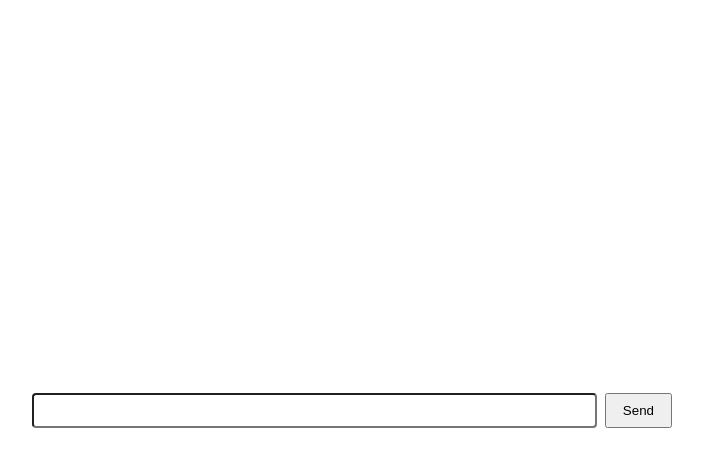
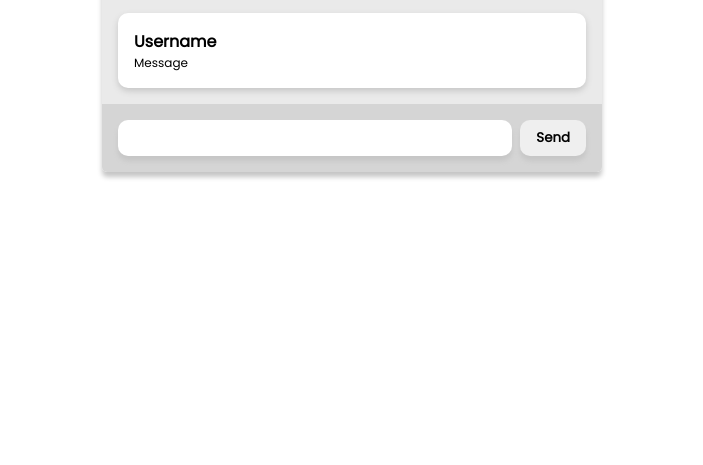
Before and after one commit to Eryk-Kanownik/team-project, a website: page public/index.html in a window 1280 px wide. Shown: the part 356-821 px from the top of the page, without its empty margins (288-991 px from the left). After the commit the page ends 800 px from the top, so only its background shows below. Drawn offline with nearby package versions, Linux system fonts and the light colour scheme.

Commit message:
layout oraz stylowanie strony głównej

```diff
--- a/public/assets/index/style.css
+++ b/public/assets/index/style.css
@@ -1,35 +1,98 @@
+@import url("https://fonts.googleapis.com/css2?family=Poppins&display=swap");
+
+* {
+  box-sizing: border-box;
+  font-family: "Poppins", sans-serif;
+  font-weight: 400;
+  font-style: normal;
+}
+
+:root {
+  --main-bg: rgb(234, 234, 234);
+  --bars-bg: rgb(213, 213, 213);
+  --shadow-color: rgb(198, 198, 198);
+}
+
+h1,
+h2,
+h3,
+h4,
+h5,
+h6,
+p {
+  margin: 0;
+  padding: 0;
+}
+
 body {
   margin: 0;
 }
 
+.wrapper {
+  width: 100%;
+  height: 100vh;
+  display: flex;
+  align-items: center;
+  justify-content: center;
+}
+
 .root {
-  height: 100vh;
+  box-shadow: 0 5px 5px var(--shadow-color);
+  width: 500px;
+  display: grid;
+  grid-template-rows: auto 1fr auto;
+  border-radius: 5px;
+  overflow: hidden;
   .title {
+    margin: 0;
+    padding: 1rem 0;
     text-align: center;
+    font-weight: bold;
+    background-color: var(--bars-bg);
   }
   .message-block {
-    background-color: red;
+    padding: 1rem;
+    display: flex;
+    flex-direction: column;
+    gap: 1rem;
+    background-color: rgb(234, 234, 234);
   }
   .bottom-bar {
-    position: absolute;
-    bottom: 0;
-    left: 0;
-    right: 0;
     padding: 1rem;
-    display: flex;
-    justify-content: center;
+
+    background-color: var(--bars-bg);
     form {
-      width: 50vw;
       display: grid;
       grid-template-columns: 1fr auto;
       gap: 0.5rem;
       input[type="text"] {
         padding: 0.5rem;
-        border-radius: 4px;
+        border-radius: 10px;
+        border: none;
+        outline: none;
+        box-shadow: 0 5px 5px var(--shadow-color);
       }
       button {
         padding: 0.5rem 1rem;
+        border-radius: 10px;
+        border: none;
+        font-weight: bold;
+        cursor: pointer;
+        box-shadow: 0 5px 5px var(--shadow-color);
       }
     }
   }
 }
+
+.message-card {
+  background-color: white;
+  padding: 1rem;
+  border-radius: 10px;
+  box-shadow: 0 3px 6px var(--shadow-color);
+  .username {
+    font-weight: bold;
+  }
+  .text {
+    font-size: 12px;
+  }
+}
--- a/public/index.html
+++ b/public/index.html
@@ -10,9 +10,15 @@
     <link rel="stylesheet" href="./assets/index/style.css" />
   </head>
   <body>
+    <div class="wrapper">
       <div class="root">
-      <h1 class="title">Chat page</h1>
-      <div class="message-block"></div>
+        <h1 class="title">Chat App</h1>
+        <div class="message-block">
+          <div class="message-card">
+            <p class="username">Username</p>
+            <p class="text">Message</p>
+          </div>
+        </div>
         <div class="bottom-bar">
           <form>
             <input type="text" />
@@ -20,5 +26,6 @@
           </form>
         </div>
       </div>
+    </div>
   </body>
 </html>
```
Also changed, not shown: README.md. Lines whose indentation alone changed are shown as unchanged.
